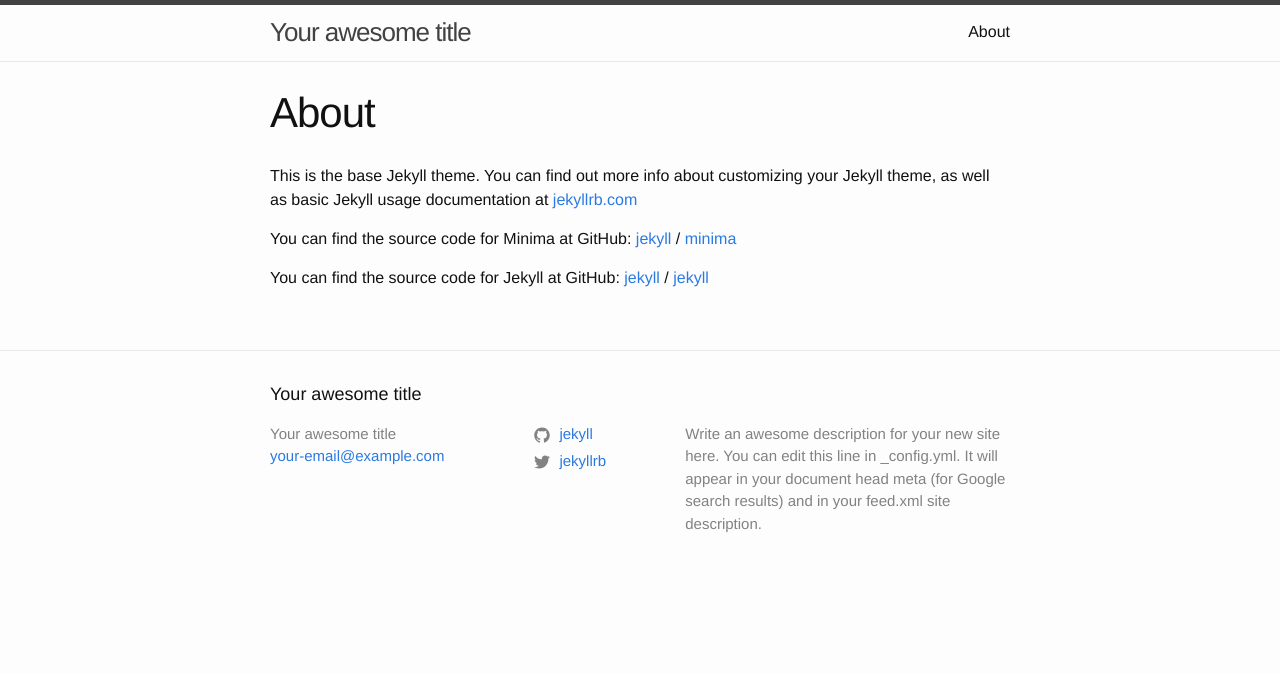
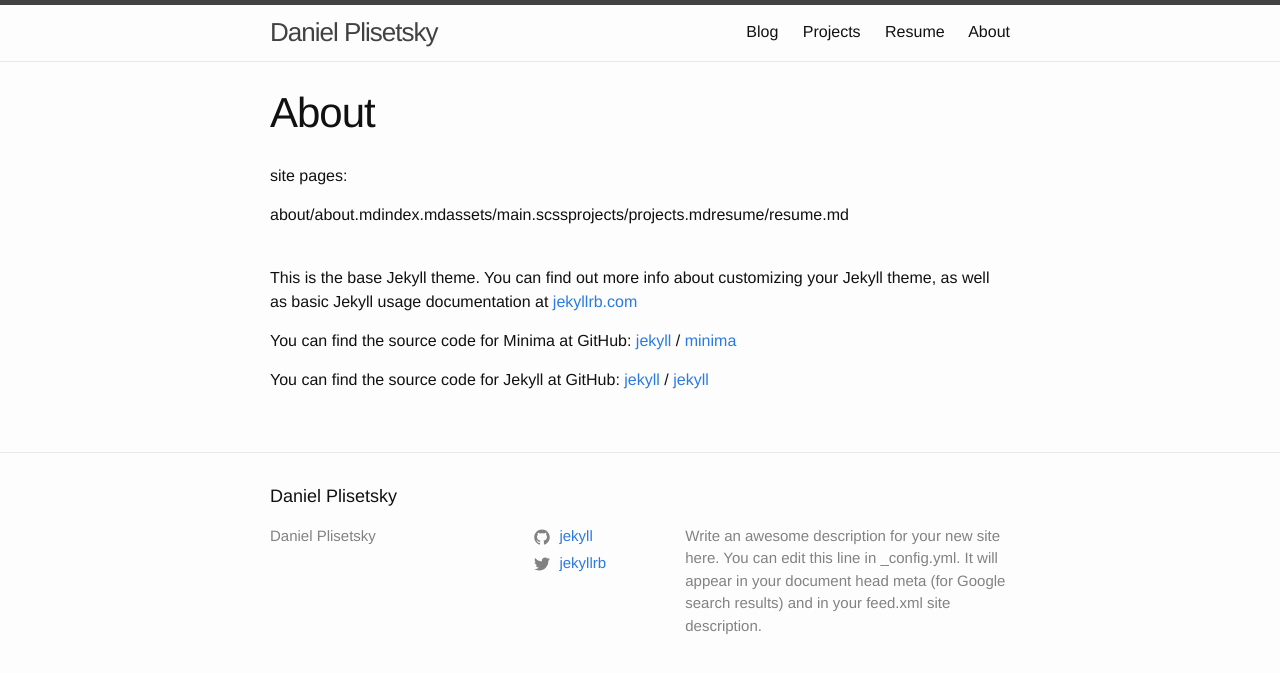
Before and after one commit to danplisetsky/danplisetsky.github.io-legacy, a Jekyll site: the page built from about/about.md, in a window 1280 px wide. Shown: the top 673 px of the page. Built offline with Jekyll 4.4.1, drawn with Linux system fonts in a browser that asks for light colours.

Commit message:
add skeletons for future pages; edited head and header; deleted custom 404

```diff
--- a/_config.yml
+++ b/_config.yml
@@ -1,20 +1,17 @@
-# Welcome to Jekyll!
-#
-# This config file is meant for settings that affect your whole blog, values
-# which you are expected to set up once and rarely edit after that. If you find
-# yourself editing this file very often, consider using Jekyll's data files
-# feature for the data you need to update frequently.
-#
-# For technical reasons, this file is *NOT* reloaded automatically when you use
-# 'bundle exec jekyll serve'. If you change this file, please restart the server process.
 
 # Site settings
 # These are used to personalize your new site. If you look in the HTML files,
 # you will see them accessed via {{ site.title }}, {{ site.email }}, and so on.
 # You can create any custom variable you would like, and they will be accessible
 # in the templates via {{ site.myvariable }}.
-title: Your awesome title
-email: your-email@example.com
+title: Daniel Plisetsky
+
+me:
+  email: danplisetsky@gmail.com
+
+
+
+
 description: >- # this means to ignore newlines until "baseurl:"
   Write an awesome description for your new site here. You can edit this
   line in _config.yml. It will appear in your document head meta (for
--- a/_includes/head.html
+++ b/_includes/head.html
@@ -3,7 +3,13 @@
   <meta http-equiv="X-UA-Compatible" content="IE=edge">
   <meta name="viewport" content="width=device-width, initial-scale=1">
 
-  <title>{% if page.title %}{{ page.title | escape }}{% else %}{{ site.title | escape }}{% endif %}</title>
+  <title>
+    {% if page.title == "About" %}
+      {{ page.title }} {{ site.title }}
+    {% else %}
+      {{ site.title }}'s {{ page.title }}
+    {% endif %}
+  </title>
   <meta name="description" content="{{ page.excerpt | default: site.description | strip_html | normalize_whitespace | truncate: 160 | escape }}">
 
   <link rel="stylesheet" href="{{ "/assets/main.css" | relative_url }}">
--- a/_includes/header.html
+++ b/_includes/header.html
@@ -1,32 +1,31 @@
 <header class="site-header" role="banner">
 
   <div class="wrapper">
-    {% assign default_paths = site.pages | map: "path" %}
-    {% assign page_paths = site.header_pages | default: default_paths %}
     <a class="site-title" href="{{ "/" | relative_url }}">{{ site.title | escape }}</a>
 
-    {% if page_paths %}
     <nav class="site-nav">
       <input type="checkbox" id="nav-trigger" class="nav-trigger" />
       <label for="nav-trigger">
         <span class="menu-icon">
           <svg viewBox="0 0 18 15" width="18px" height="15px">
-              <path fill="#424242" d="M18,1.484c0,0.82-0.665,1.484-1.484,1.484H1.484C0.665,2.969,0,2.304,0,1.484l0,0C0,0.665,0.665,0,1.484,0 h15.031C17.335,0,18,0.665,18,1.484L18,1.484z"/>
-              <path fill="#424242" d="M18,7.516C18,8.335,17.335,9,16.516,9H1.484C0.665,9,0,8.335,0,7.516l0,0c0-0.82,0.665-1.484,1.484-1.484 h15.031C17.335,6.031,18,6.696,18,7.516L18,7.516z"/>
-              <path fill="#424242" d="M18,13.516C18,14.335,17.335,15,16.516,15H1.484C0.665,15,0,14.335,0,13.516l0,0 c0-0.82,0.665-1.484,1.484-1.484h15.031C17.335,12.031,18,12.696,18,13.516L18,13.516z"/>
+            <path fill="#424242" d="M18,1.484c0,0.82-0.665,1.484-1.484,1.484H1.484C0.665,2.969,0,2.304,0,1.484l0,0C0,0.665,0.665,0,1.484,0 h15.031C17.335,0,18,0.665,18,1.484L18,1.484z"
+            />
+            <path fill="#424242" d="M18,7.516C18,8.335,17.335,9,16.516,9H1.484C0.665,9,0,8.335,0,7.516l0,0c0-0.82,0.665-1.484,1.484-1.484 h15.031C17.335,6.031,18,6.696,18,7.516L18,7.516z"
+            />
+            <path fill="#424242" d="M18,13.516C18,14.335,17.335,15,16.516,15H1.484C0.665,15,0,14.335,0,13.516l0,0 c0-0.82,0.665-1.484,1.484-1.484h15.031C17.335,12.031,18,12.696,18,13.516L18,13.516z"
+            />
           </svg>
         </span>
       </label>
 
       <div class="trigger">
-          {% for path in page_paths %}
-            {% assign my_page = site.pages | where: "path", path | first %}
-            {% if my_page.title %}
-            <a class="page-link" href="{{ my_page.url | relative_url }}">{{ my_page.title | escape }}</a>
-            {% endif %}
-          {% endfor %}
+
+        <a class="page-link" href="/">Blog</a>
+        <a href="/projects/" class="page-link">Projects</a>
+        <a href="/resume/" class="page-link">Resume</a>
+        <a href="/about/" class="page-link">About</a>
+
       </div>
     </nav>
-    {% endif %}
   </div>
 </header>
--- a/about.md
+++ b/about/about.md
@@ -4,6 +4,12 @@ title: About
 permalink: /about/
 ---
 
+site pages:
+
+{{ site.pages | map: "path" }}
+{{ site.header_pages }}
+
+<br>
 This is the base Jekyll theme. You can find out more info about customizing your Jekyll theme, as well as basic Jekyll usage documentation at [jekyllrb.com](https://jekyllrb.com/)
 
 You can find the source code for Minima at GitHub:
--- a/assets/main.scss
+++ b/assets/main.scss
@@ -1,5 +1,4 @@
 ---
-# Only the main Sass file needs front matter (the dashes are enough)
 ---
 
 @import "minima";
```
Also changed, not shown: 404.html (deleted, +0 -24 lines), index.md (+1 -0 lines), projects/projects.md (added, +6 -0 lines), resume/resume.md (added, +6 -0 lines). Lines whose indentation alone changed are shown as unchanged.
